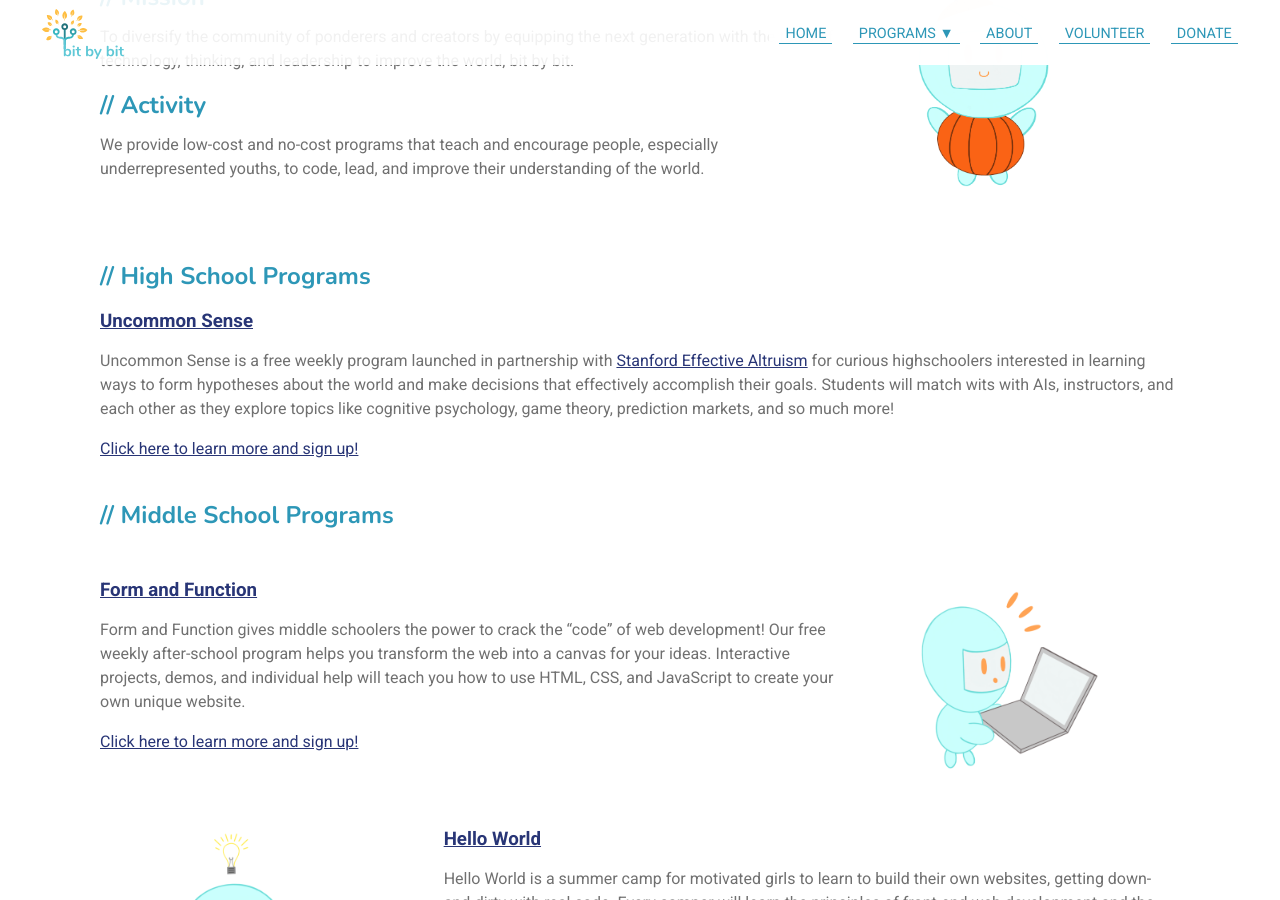
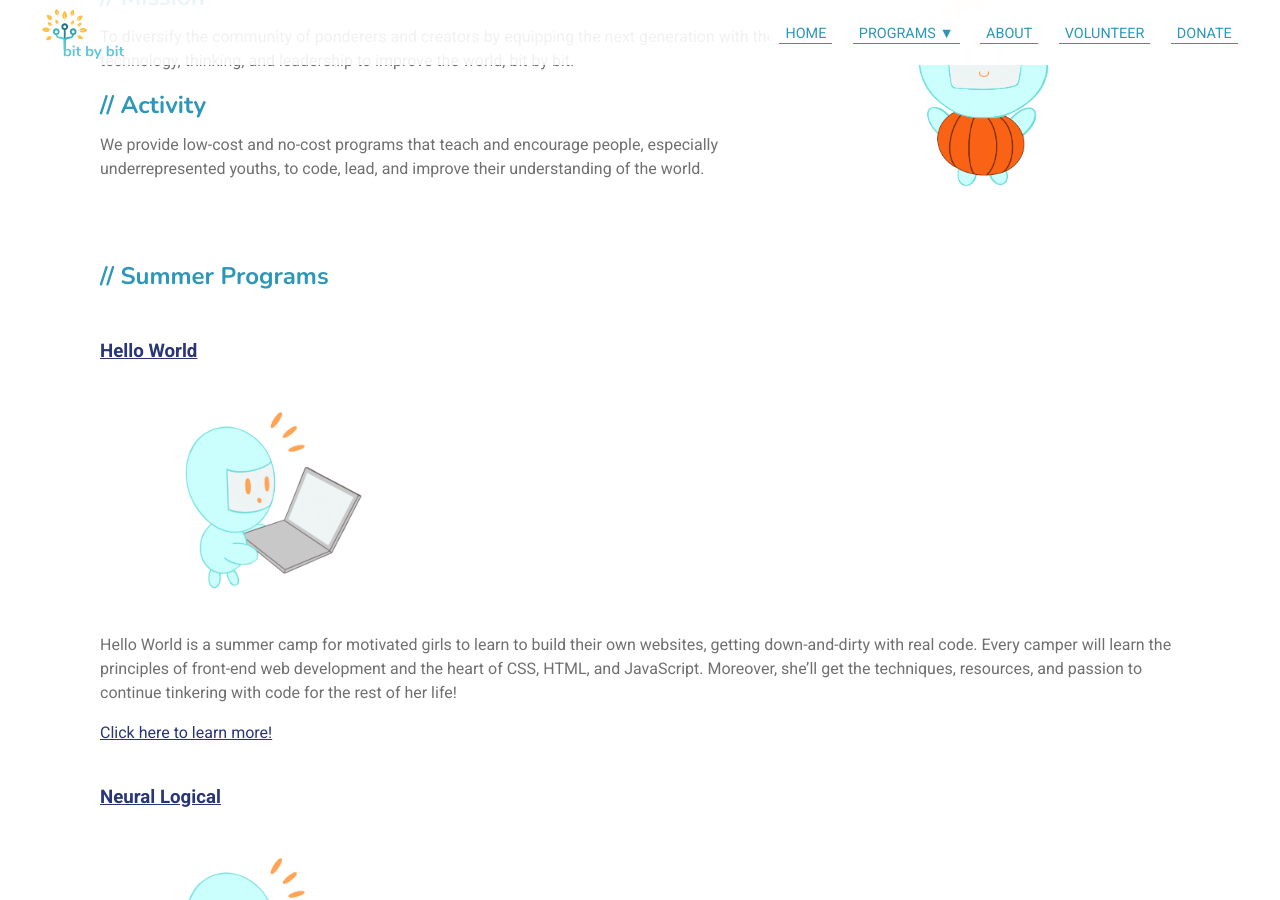
Before and after one commit to bit-by-bit-coding/bxb-website, a Jekyll site: the page built from index.html, in a window 1280 px wide and 900 px high, scrolled down 431 px. Built offline with Jekyll 4.4.1, drawn with Linux system fonts in a browser that asks for light colours; nearby versions of some CDN libraries; some of the changed text lies outside the part shown.

Commit message:
changed the layout to redesigned homepage

```diff
--- a/index.html
+++ b/index.html
@@ -30,33 +30,74 @@
 </div>
 <div class="section no-margin">
     <div class="details-item">
-        <h2>High School Programs</h3>
+        <h2>Summer Programs</h2>
+            <div class="details-item">
+                <h3 class="noslashes">
+                    <a href="{{ 'helloworld.html' | relative_url | remove: '.html' }}">
+                        Hello World
+                    </a>
+                </h3>
+                <div class="details-item computerbot">
+                    <img class="bot" src="imgs/FFbot.png">
+                </div>
+                <p>Hello World is a summer camp for motivated girls to learn to build their own websites, getting
+                    down-and-dirty
+                    with real code. Every camper will learn the principles of front-end web development and the
+                    heart of
+                    CSS,
+                    HTML, and JavaScript. Moreover, she’ll get the techniques, resources, and passion to continue
+                    tinkering
+                    with
+                    code for the rest of her life!
+                </p>
+                <a href="{{ 'helloworld.html' | relative_url | remove: '.html' }}"> Click here to learn more!</a>
+            </div>
+            <div class="details-item">
+                <h3 class="noslashes">
+                    <a href="{{ 'helloworld.html' | relative_url | remove: '.html' }}">
+                        Neural Logical
+                    </a>
+                </h3>
+                <div class="details-item computerbot">
+                    <img class="bot" src="imgs/FFbot.png">
+                </div>
+                <p>Program description TBD
+                </p>
+                <a href="{{ 'helloworld.html' | relative_url | remove: '.html' }}"> Click here to learn more!</a>
+            </div>
+            <div class="details-item">
                 <h3 class="noslashes">
                     <a href="{{ 'uncommonsense.html' | relative_url | remove: '.html' }}">
                         Uncommon Sense
                     </a>
                 </h3>
+                <div class="details-item computerbot">
+                    <img class="bot" src="imgs/FFbot.png">
+                </div>
                 <p>Uncommon Sense is a free weekly program launched in partnership with <a
                     href="https://web.stanford.edu/group/ea/">Stanford Effective Altruism</a> for curious
                     highschoolers interested in learning ways to
                     form hypotheses about the world and make decisions that effectively accomplish their goals.
                     Students will match wits with AIs, instructors, and each other as they explore topics like cognitive
-                psychology,
-                game theory, prediction markets, and so much more!
+                    psychology, game theory, prediction markets, and so much more!
                 </p>
                 <a href="{{ 'uncommonsense.html' | relative_url | remove: '.html' }}"> Click here to learn more and
-                sign
-                up!</a>
+                    sign up!
+                </a>
+            </div>
+
     </div>
     <div class="details-item">
-        <h2>Middle School Programs</h2>
-        <div class="details-container nomargin">
-            <div class="details-item" id="righttext">
+        <h2>After School Programs</h2>
+        <div class="details-item" >
             <h3 class="noslashes">
                 <a href="{{ 'formfunction.html' | relative_url| remove: '.html' }}">
                     Form and Function
                 </a>
             </h3>
+            <div class="details-item computerbot">
+                <img class="bot" src="imgs/FFbot.png">
+            </div>
             <p>Form and Function gives middle schoolers the power to crack the “code” of web development! Our free
                 weekly
                 after-school program helps you transform the web into a canvas for your ideas. Interactive projects,
@@ -69,36 +110,25 @@
 
         </div>
 
+        <div class="details-item">
+            <h3 class="noslashes">
+                <a href="{{ 'uncommonsense.html' | relative_url | remove: '.html' }}">
+                    Uncommon Sense
+                </a>
+            </h3>
             <div class="details-item computerbot">
                 <img class="bot" src="imgs/FFbot.png">
             </div>
-
-            <div class="details-container">
-
-                <div class="details-item">
-                    <img class="bot" src="imgs/thinkingbot.png">
-                </div>
-                <div class="details-item" id="righttext">
-                    <h3 class="noslashes">
-                        <a href="{{ 'helloworld.html' | relative_url | remove: '.html' }}">
-                            Hello World
+            <p>Uncommon Sense is a free weekly program launched in partnership with <a
+                href="https://web.stanford.edu/group/ea/">Stanford Effective Altruism</a> for curious
+                highschoolers interested in learning ways to
+                form hypotheses about the world and make decisions that effectively accomplish their goals.
+                Students will match wits with AIs, instructors, and each other as they explore topics like cognitive
+                psychology, game theory, prediction markets, and so much more!
+            </p>
+            <a href="{{ 'uncommonsense.html' | relative_url | remove: '.html' }}"> Click here to learn more and
+                sign up!
             </a>
-                    </h3>
-                    <p>Hello World is a summer camp for motivated girls to learn to build their own websites, getting
-                        down-and-dirty
-                        with real code. Every camper will learn the principles of front-end web development and the
-                        heart of
-                        CSS,
-                        HTML, and JavaScript. Moreover, she’ll get the techniques, resources, and passion to continue
-                        tinkering
-                        with
-                        code for the rest of her life!
-                    </p>
-                    <a href="{{ 'helloworld.html' | relative_url | remove: '.html' }}"> Click here to learn more!</a>
-
-                </div>
-            </div>
-
         </div>
         <div class="section">
 
```
Lines whose indentation alone changed are shown as unchanged.
